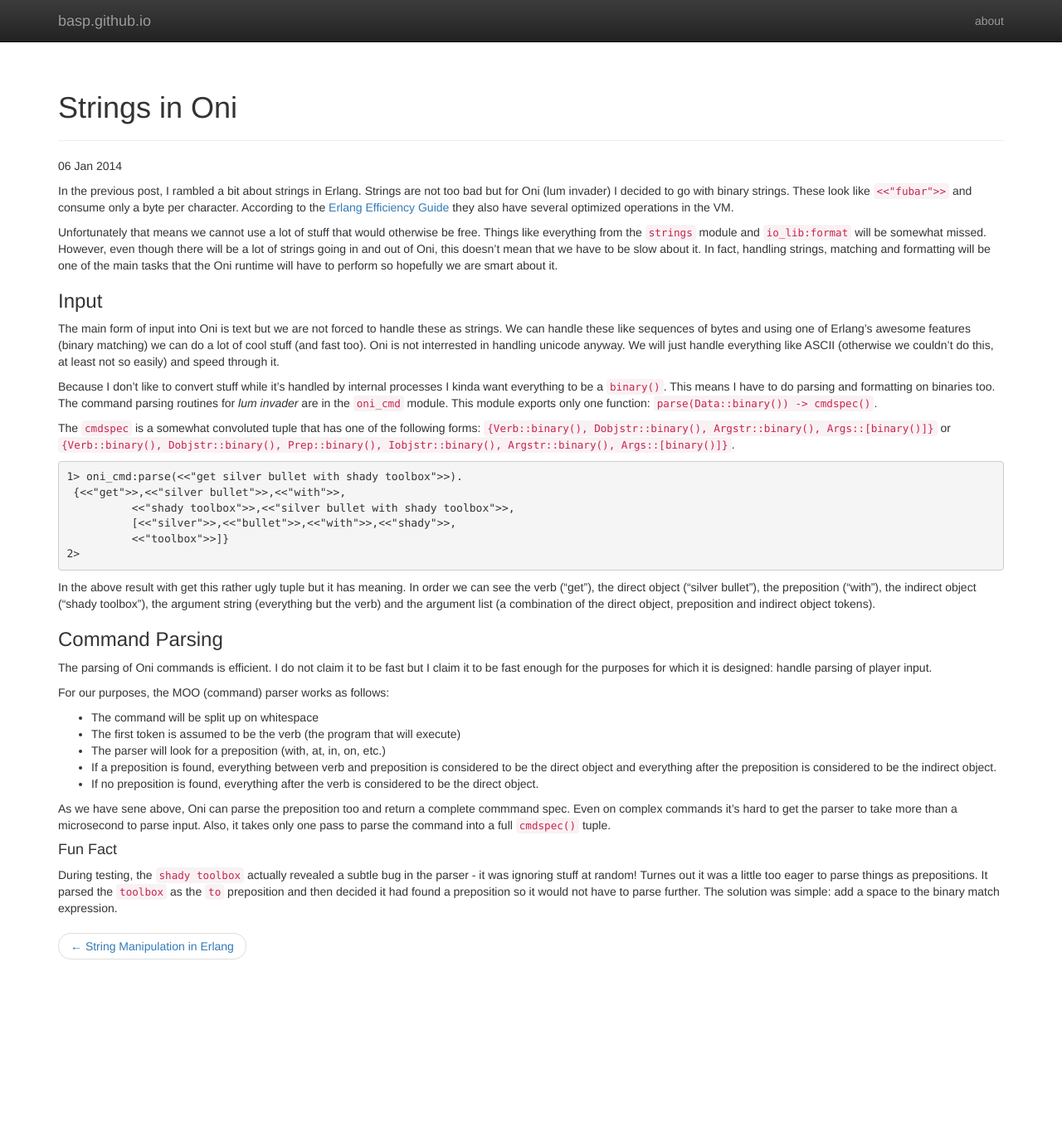
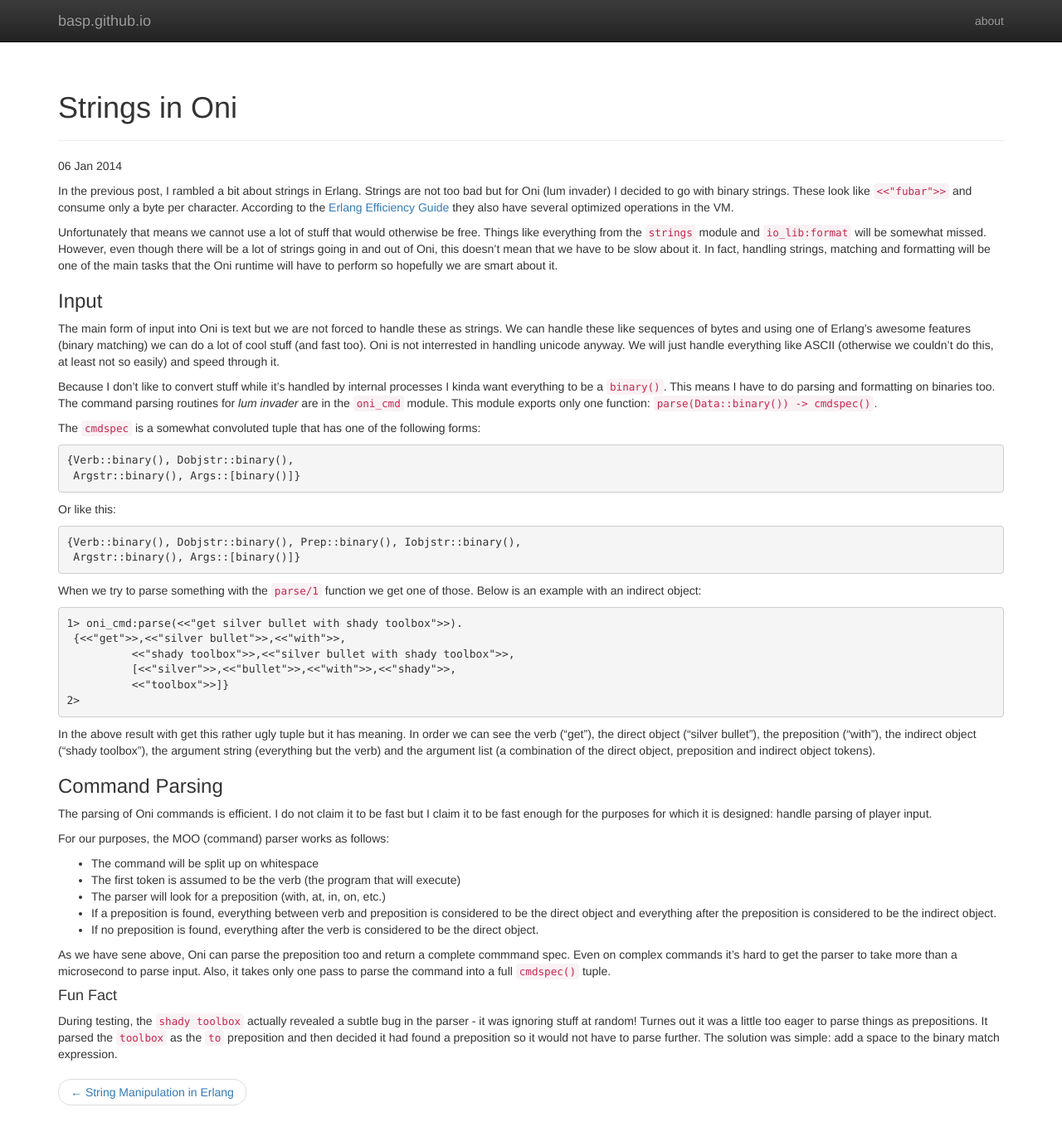
Before and after one commit to basp/basp.github.io, a Jekyll site: the page built from _posts/2014-01-06-strings-in-oni.md, in a window 1280 px wide and 1353 px high. Shown: the whole window at 83% size. Built offline with Jekyll 4.4.1, drawn with Linux system fonts in a browser that asks for light colours; nearby versions of some CDN libraries; Markdown is read by kramdown in place of the engine named in the settings.

Commit message:
Formatting

```diff
--- a/_posts/2014-01-06-strings-in-oni.md
+++ b/_posts/2014-01-06-strings-in-oni.md
@@ -12,7 +12,17 @@ The main form of input into Oni is text but we are not forced to handle these as
 
 Because I don't like to convert stuff while it's handled by internal processes I kinda want everything to be a `binary()`. This means I have to do parsing and formatting on binaries too. The command parsing routines for _lum invader_ are in the `oni_cmd` module. This module exports only one function: `parse(Data::binary()) -> cmdspec()`.
 
-The `cmdspec` is a somewhat convoluted tuple that has one of the following forms: `{Verb::binary(), Dobjstr::binary(), Argstr::binary(), Args::[binary()]}` or `{Verb::binary(), Dobjstr::binary(), Prep::binary(), Iobjstr::binary(), Argstr::binary(), Args::[binary()]}`.
+The `cmdspec` is a somewhat convoluted tuple that has one of the following forms:
+
+	{Verb::binary(), Dobjstr::binary(),
+	 Argstr::binary(), Args::[binary()]}
+
+Or like this:
+
+	{Verb::binary(), Dobjstr::binary(), Prep::binary(), Iobjstr::binary(),
+	 Argstr::binary(), Args::[binary()]}
+
+When we try to parse something with the `parse/1` function we get one of those. Below is an example with an indirect object:
 
 	1> oni_cmd:parse(<<"get silver bullet with shady toolbox">>).
 	 {<<"get">>,<<"silver bullet">>,<<"with">>,
```
